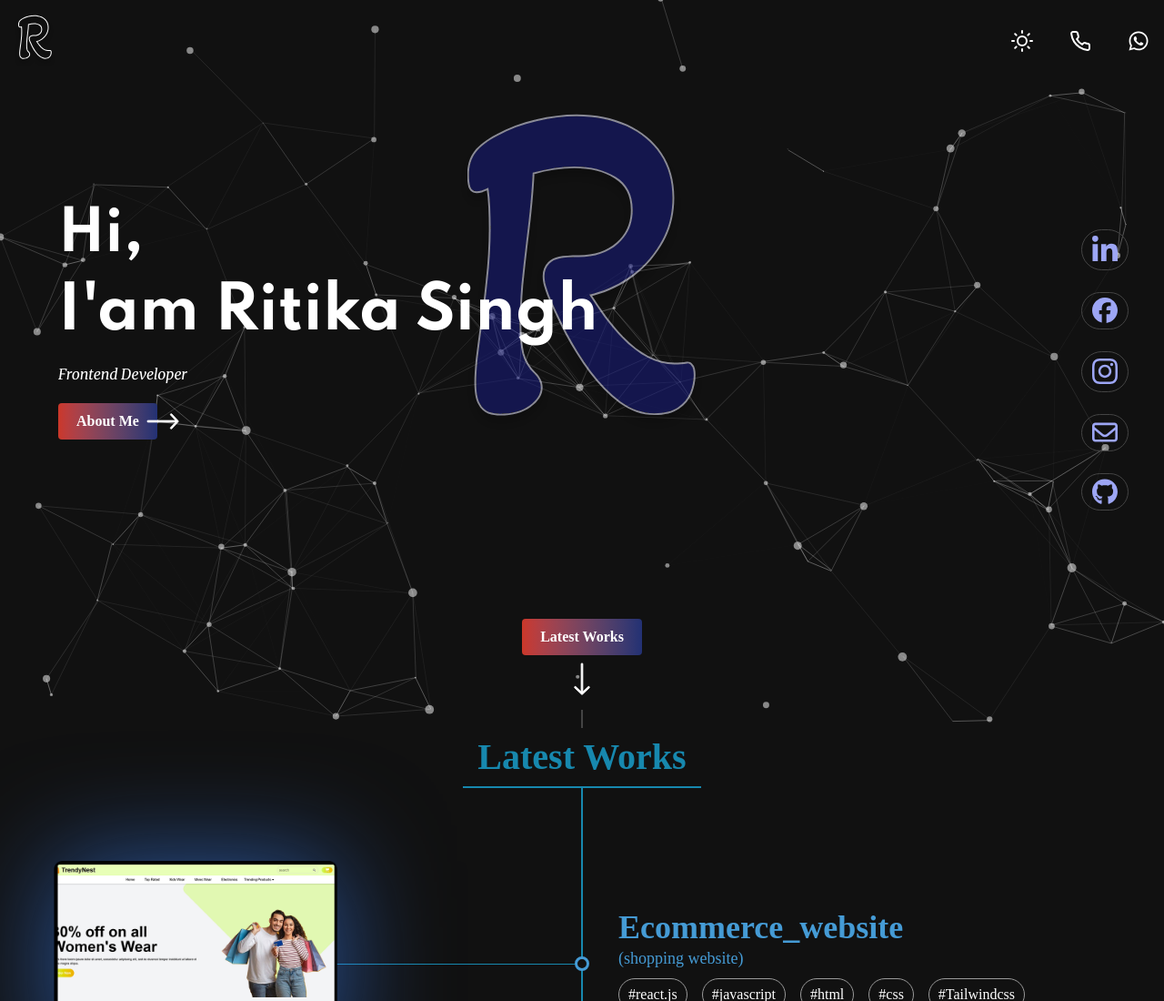
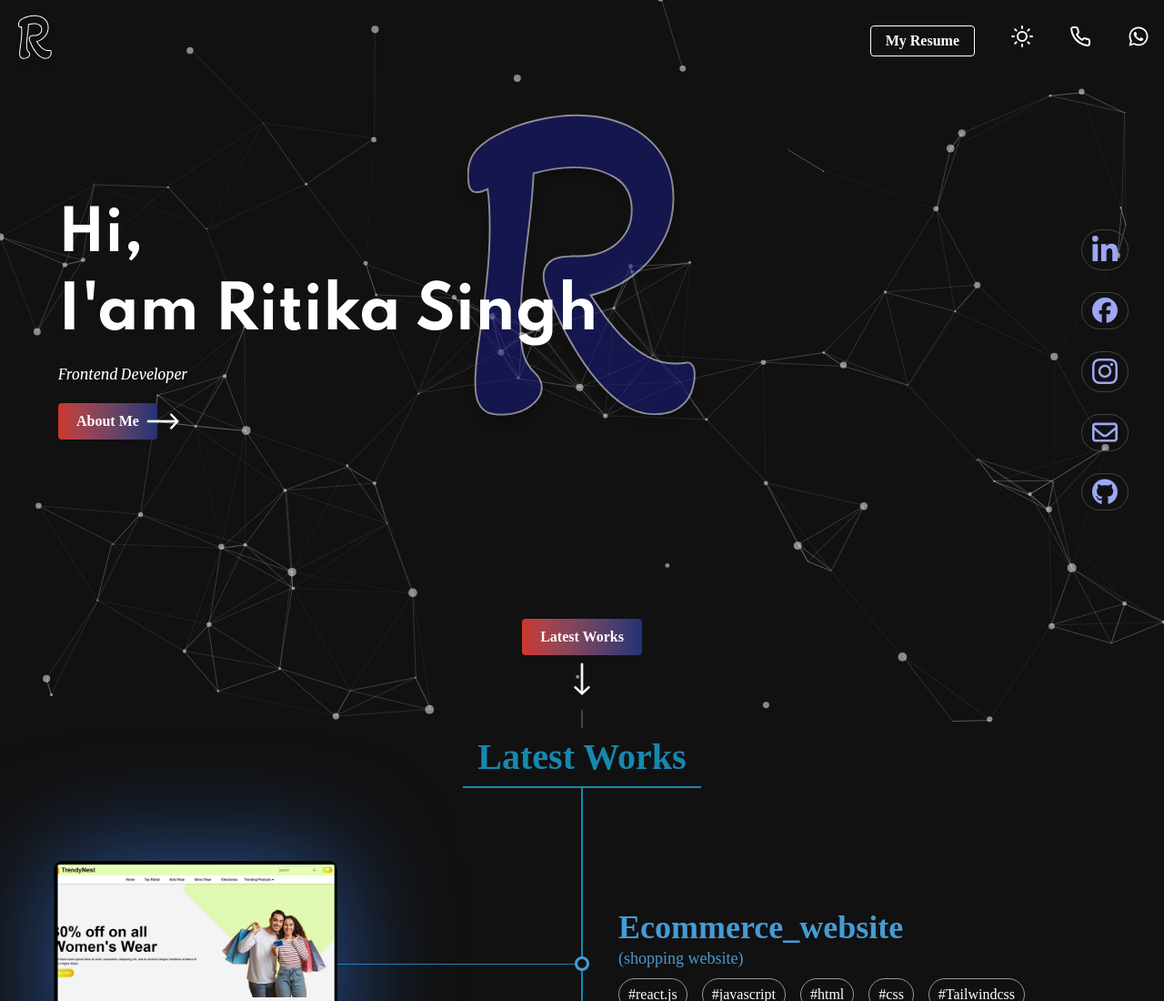
Before and after one commit to RitikaSingh2408/My-Portfolio, a website: page index.html in a window 1280 px wide. Shown: the top 1100 px of the page at 91% size. Drawn offline with nearby package versions, Linux system fonts and the light colour scheme.

Commit message:
Add resume

```diff
--- a/index.html
+++ b/index.html
@@ -3,7 +3,7 @@
   <head>
     <meta charset="UTF-8" />
     <meta name="viewport" content="width=device-width, initial-scale=1.0" />
-    <title>Document</title>
+    <title>Portfolio Website</title>
    <link rel="icon" href="assets/icons/R.svg" sizes="16x16">
     <link rel="stylesheet" href="font.css" />
     <link rel="stylesheet" href="output.css" />
@@ -28,6 +28,9 @@
       <header class="z-10 pointer-events-none flex items-center justify-between w-full px-4 mt-4 max-w-screen-xl mx-auto">
         <img src="assets/icons/R (2).svg" alt="logo" />
         <div class="flex gap-10 pointer-events-auto">
+          <a href="Ritikaresume.pdf" target="_blank"><button
+             class="border py-1 px-4 rounded font-extrabold relative hover:scale-110 ease-in-out duration-100 cursor-pointer group"
+             >My Resume</button></a>
           <svg
             xmlns="http://www.w3.org/2000/svg"
             width="24"
```
Also changed, not shown: My projects/ecommerceWeb/index.html (+1 -1 lines), 1 other file.
